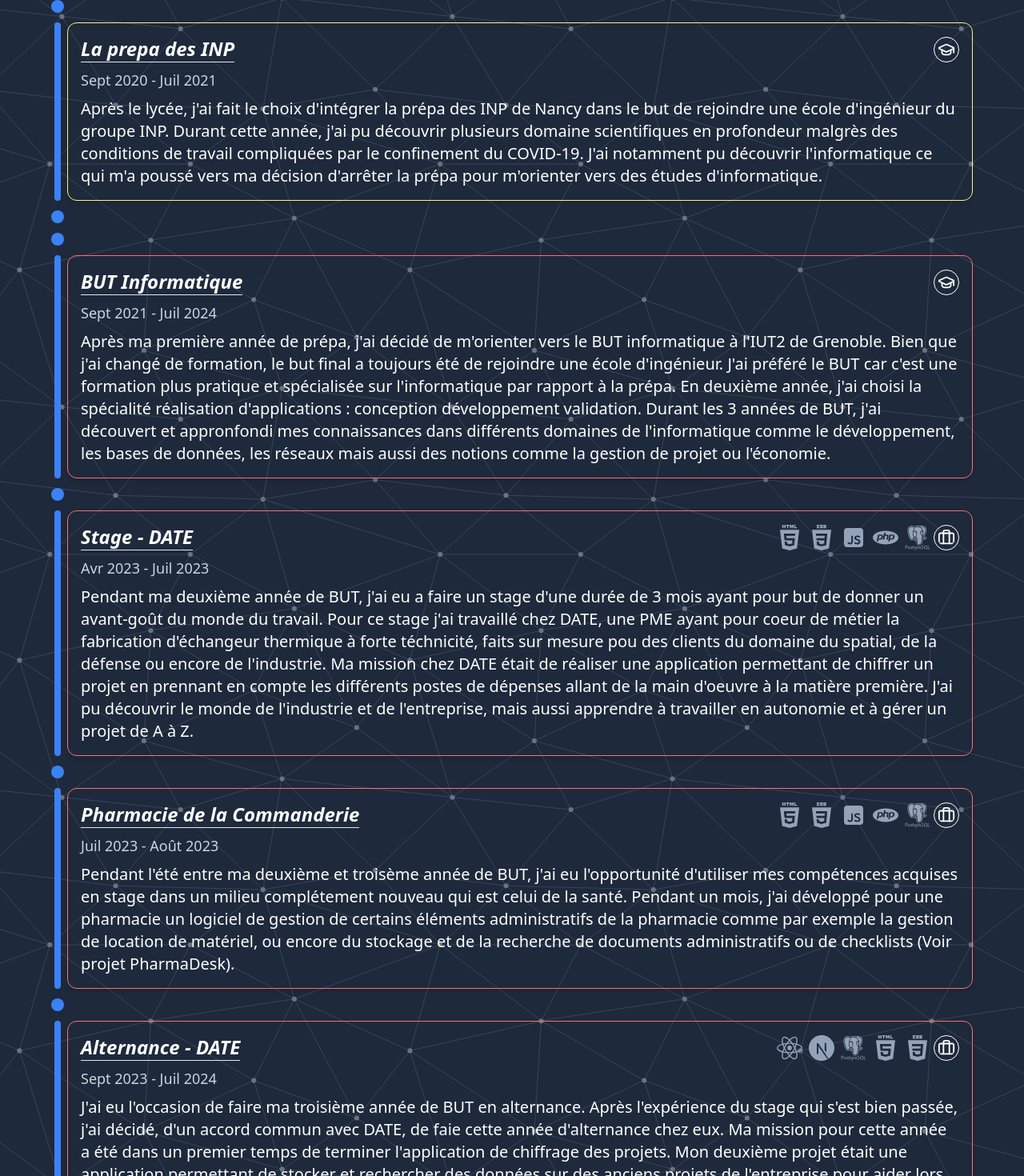
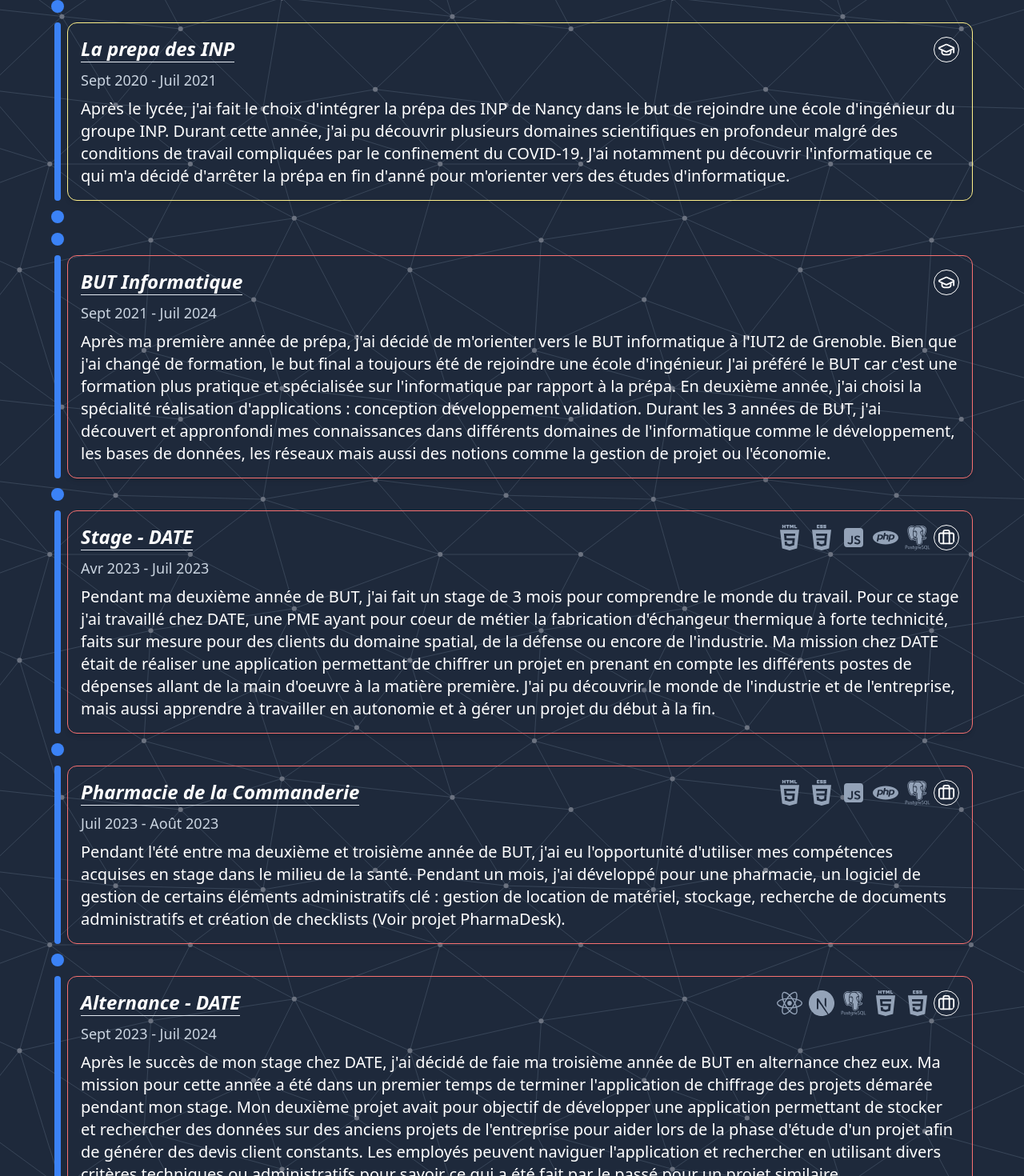
Before and after one commit to Haric0tmer/portfolio, a React (Vite) app: page / in a window 1280 px wide. Shown: the part 1980-3450 px from the top of the page at 80% size. Built offline with nearby package versions, Linux system fonts and the light colour scheme.

Commit message:
Corrected spelling mistakes

```diff
--- a/src/components/Timeline.tsx
+++ b/src/components/Timeline.tsx
@@ -27,7 +27,7 @@ function Timeline({ locale }: TimelineProps) {
 							color='yellow'
 							title='La prepa des INP'
 							date='Sept 2020 - Juil 2021'
-							desc="Après le lycée, j'ai fait le choix d'intégrer la prépa des INP de Nancy dans le but de rejoindre une école d'ingénieur du groupe INP. Durant cette année, j'ai pu découvrir plusieurs domaine scientifiques en profondeur malgrès des conditions de travail compliquées par le confinement du COVID-19. J'ai notamment pu découvrir l'informatique ce qui m'a poussé vers ma décision d'arrêter la prépa pour m'orienter vers des études d'informatique."
+							desc="Après le lycée, j'ai fait le choix d'intégrer la prépa des INP de Nancy dans le but de rejoindre une école d'ingénieur du groupe INP. Durant cette année, j'ai pu découvrir plusieurs domaines scientifiques en profondeur malgré des conditions de travail compliquées par le confinement du COVID-19. J'ai notamment pu découvrir l'informatique ce qui m'a décidé d'arrêter la prépa en fin d'anné pour m'orienter vers des études d'informatique."
 							type='school'
 						></TimelineElement>
 					) : (
@@ -36,7 +36,7 @@ function Timeline({ locale }: TimelineProps) {
 							title='La prepa des INP'
 							date='Sept 2020 - Jul 2021'
 							type='school'
-							desc='After high school, I decided to join La prepa des INP in Nancy with the goal of joining an engineering school from the INP group. During this year, I was able to discover several scientific fields in depth despite difficult working conditions due to the COVID-19 lockdown. I was able to discover computer science which pushed me towards my decision to stop my current formation and go towards computer science studies.'
+							desc='After high school, I decided to join La prepa des INP in Nancy with the goal of joining an engineering school from the INP group. During this year, I was able to discover several scientific fields in depth despite difficult working conditions due to the COVID-19 lockdown. I was able to discover computer science which convinced me to go towards computer science studies for the next year.'
 						></TimelineElement>
 					)}
 				</div>
@@ -70,7 +70,7 @@ function Timeline({ locale }: TimelineProps) {
 							color='red'
 							title='Stage - DATE'
 							date='Avr 2023 - Juil 2023'
-							desc="Pendant ma deuxième année de BUT, j'ai eu a faire un stage d'une durée de 3 mois ayant pour but de donner un avant-goût du monde du travail. Pour ce stage j'ai travaillé chez DATE, une PME ayant pour coeur de métier la fabrication d'échangeur thermique à forte téchnicité, faits sur mesure pou des clients du domaine du spatial, de la défense ou encore de l'industrie. Ma mission chez DATE était de réaliser une application permettant de chiffrer un projet en prennant en compte les différents postes de dépenses allant de la main d'oeuvre à la matière première. J'ai pu découvrir le monde de l'industrie et de l'entreprise, mais aussi apprendre à travailler en autonomie et à gérer un projet de A à Z."
+							desc="Pendant ma deuxième année de BUT, j'ai fait un stage de 3 mois pour comprendre le monde du travail. Pour ce stage j'ai travaillé chez DATE, une PME ayant pour coeur de métier la fabrication d'échangeur thermique à forte technicité, faits sur mesure pour des clients du domaine spatial, de la défense ou encore de l'industrie. Ma mission chez DATE était de réaliser une application permettant de chiffrer un projet en prenant en compte les différents postes de dépenses allant de la main d'oeuvre à la matière première. J'ai pu découvrir le monde de l'industrie et de l'entreprise, mais aussi apprendre à travailler en autonomie et à gérer un projet du début à la fin."
 							type='work'
 							tech={["html", "css", "js", "php", "pg"]}
 						></TimelineElement>
@@ -81,7 +81,7 @@ function Timeline({ locale }: TimelineProps) {
 							date='Jul 2023 - Aug 2023'
 							type='work'
 							tech={["html", "css", "js", "php", "pg"]}
-							desc='During the second year of my bachelor, I had to complete an internship of 3 months to get a taste of the working world. For this internship, I worked at DATE, a SME specialized in the manufacturing of high-end custom-made heat exchangers for clients in the space, defense or industry sectors. My mission at DATE was to create an application to estimate the cost of a project by taking into account the different expenses ranging from labor to raw materials. I was able to discover the world of industry and business, but also learn to work independently and manage a project from start to finish.'
+							desc='During the second year of my bachelor, I did an internship of 3 months to understand the world of work. For this internship, I worked at DATE, a SME specialized in the manufacturing of high-end custom-made heat exchangers for clients in the space, defense or industry sectors. My mission at DATE was to create an application to estimate the cost of a project by taking into account the different expenses ranging from labor to raw materials. I was able to discover the world of industry and business, but also learn to work independently and manage a project from start to finish.'
 						></TimelineElement>
 					)}
 				</div>
@@ -93,7 +93,7 @@ function Timeline({ locale }: TimelineProps) {
 							color='red'
 							title='Pharmacie de la Commanderie'
 							date='Juil 2023 - Août 2023'
-							desc="Pendant l'été entre ma deuxième et troisème année de BUT, j'ai eu l'opportunité d'utiliser mes compétences acquises en stage dans un milieu complétement nouveau qui est celui de la santé. Pendant un mois, j'ai développé pour une pharmacie un logiciel de gestion de certains éléments administratifs de la pharmacie comme par exemple la gestion de location de matériel, ou encore du stockage et de la recherche de documents administratifs ou de checklists (Voir projet PharmaDesk)."
+							desc="Pendant l'été entre ma deuxième et troisième année de BUT, j'ai eu l'opportunité d'utiliser mes compétences acquises en stage dans le milieu de la santé. Pendant un mois, j'ai développé pour une pharmacie, un logiciel de gestion de certains éléments administratifs clé : gestion de location de matériel, stockage, recherche de documents administratifs et création de checklists (Voir projet PharmaDesk)."
 							type='work'
 							tech={["html", "css", "js", "php", "pg"]}
 						></TimelineElement>
@@ -104,7 +104,7 @@ function Timeline({ locale }: TimelineProps) {
 							date='Jul 2023 - Aug 2023'
 							type='work'
 							tech={["html", "css", "js", "php", "pg"]}
-							desc='After high school, I decided to join La prepa des INP in Nancy with the goal of joining an engineering school from the INP group. During this year, I was able to discover several scientific fields in depth despite difficult working conditions due to the COVID-19 lockdown. I was able to discover computer science which pushed me towards my decision to stop my current formation and go towards computer science studies.'
+							desc="During the summer between my second and third years at of my Bachelor's degree, I had the opportunity to use the skills I acquired during my internship in the healthcare sector. For a month, I developed software for a pharmacy to manage a number of key administrative elements: management of equipment rental, storage, searching for administrative documents and creating checklists (see PharmaDesk project)."
 						></TimelineElement>
 					)}
 				</div>
@@ -118,7 +118,7 @@ function Timeline({ locale }: TimelineProps) {
 							date='Sept 2023 - Juil 2024'
 							type='work'
 							tech={["react", "next", "pg", "html", "css"]}
-							desc="J'ai eu l'occasion de faire ma troisième année de BUT en alternance. Après l'expérience du stage qui s'est bien passée, j'ai décidé, d'un accord commun avec DATE, de faie cette année d'alternance chez eux. Ma mission pour cette année a été dans un premier temps de terminer l'application de chiffrage des projets. Mon deuxième projet était une application permettant de stocker et rechercher des données sur des anciens projets de l'entreprise pour aider lors de la phase d'étude d'un projet. Les employés peuvent aller sur l'application et rechercher en utilisant divers critères techniques ou administratifs pour savoir ce qui a été fait par le passé pour un projet similaire."
+							desc="Après le succès de mon stage chez DATE, j'ai décidé de faie ma troisième année de BUT en alternance chez eux. Ma mission pour cette année a été dans un premier temps de terminer l'application de chiffrage des projets démarée pendant mon stage. Mon deuxième projet avait pour objectif de développer une application permettant de stocker et rechercher des données sur des anciens projets de l'entreprise pour aider lors de la phase d'étude d'un projet afin de générer des devis client constants. Les employés peuvent naviguer l'application et rechercher en utilisant divers critères techniques ou administratifs pour savoir ce qui a été fait par le passé pour un projet similaire."
 						></TimelineElement>
 					) : (
 						<TimelineElement
@@ -127,7 +127,7 @@ function Timeline({ locale }: TimelineProps) {
 							date='Sept 2023 - Juil 2024'
 							type='work'
 							tech={["react", "next", "pg", "html", "css"]}
-							desc="For my bachelor's third year, I had the opportunity to do a work-study program. After the great experience of my internship, I decided, with DATE, to do this work-study program with them to continue my mission. The first thing I had to do was to finish the application I started during my internship. My second project was an application that allows to stored and research data from the company's project in order to help during the study phase of a project. The employees can go to the application and search by using various technical or administrative criteria to find out what was done in the past for a similar project."
+							desc="After the success my internship, I decided to do this work-study program with them. The first thing I had to do was to finish the application I started during my internship. My second project was an application that allows to stored and research data from the company's project in order to help during the study phase of a project to generate consistent estimates. The employees can navigate through the application and search by using various technical or administrative criteria to find out what was done in the past for a similar project."
 						></TimelineElement>
 					)}
 				</div>
```
Also changed, not shown: src/components/modals/Modal.tsx (+11 -6 lines).
